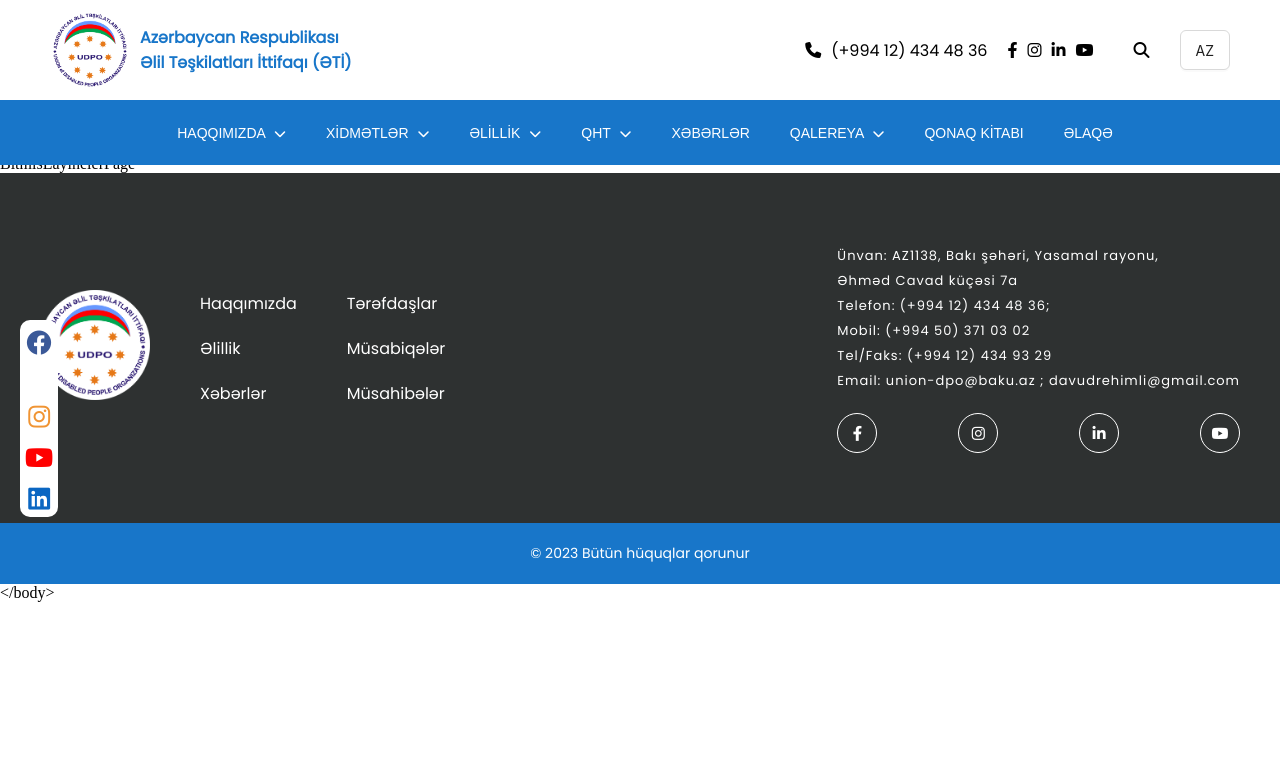
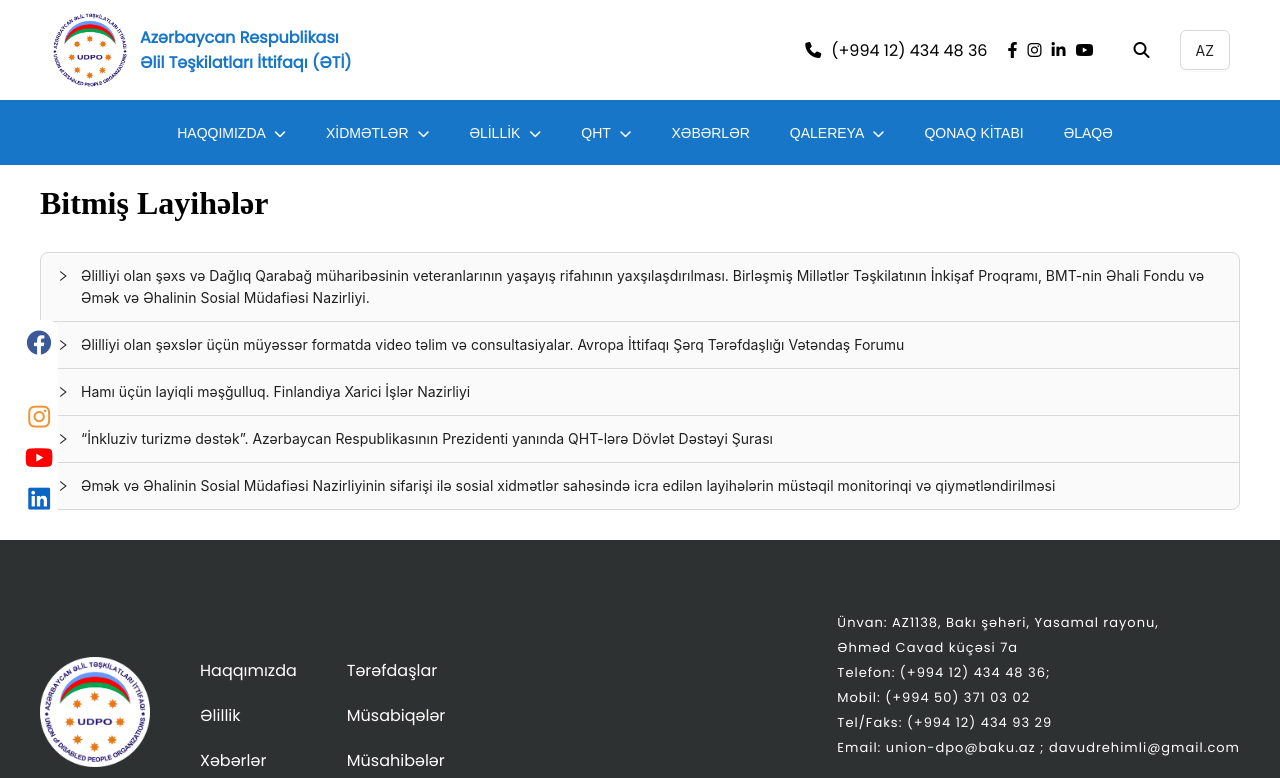
Before and after one commit to ShahriyarMammadov/UDPO, a React (Vite) app: page /layihe/bitmislayiheler in a window 1280 px wide. Shown: the top 778 px of the page. Built offline with nearby package versions, Linux system fonts and the light colour scheme; a web font is replaced by a local one.

Commit message:
layihe pages bug fixed

```diff
--- a/src/layouts/header/index.jsx
+++ b/src/layouts/header/index.jsx
@@ -87,11 +87,11 @@ const Header = () => {
             Üzvlər
           </NavLink>
           <NavLink
-            to={"/haqqimizda/fealiyyet"}
+            to={"/layihe/cariLayiheler"}
             style={{ display: "block", marginTop: "10px" }}
             onClick={onClose}
           >
-            Fəaliyyətlər
+            Layihələr
           </NavLink>
         </>
       ),
@@ -385,11 +385,11 @@ const Header = () => {
                 <NavLink to={"/haqqimizda/bizkimik"} title="bizkimik">
                   <div className="text">BİZ KİMİK</div>
                 </NavLink>
-                <NavLink to={"/haqqimizda/members"} title="members">
+                <NavLink to={"/haqqimizda/members"} title="üzvlər">
                   <div className="text">ÜZVLƏR</div>
                 </NavLink>
-                <NavLink to={"/haqqimizda/terminler"} title="Visitor Analytics">
-                  <div className="text">FƏALİYYƏTLƏR</div>
+                <NavLink to={"/layihe/carilayiheler"} title="cari layihələr">
+                  <div className="text">LAYİHƏLƏR</div>
                 </NavLink>
               </div>
             </div>
--- a/src/pages/LAYIHELER/BitmisLayiheler/index.jsx
+++ b/src/pages/LAYIHELER/BitmisLayiheler/index.jsx
@@ -1,8 +1,82 @@
 import React from "react";
 import "./index.scss";
+import { Collapse } from "antd";
 
 const BitmisLayihelerPage = () => {
-  return <div>BitmisLayihelerPage</div>;
+  const items = [
+    {
+      key: "1",
+      label:
+        "Əlilliyi olan şəxs və Dağlıq Qarabağ müharibəsinin veteranlarının yaşayış rifahının yaxşılaşdırılması. Birləşmiş Millətlər Təşkilatının İnkişaf Proqramı, BMT-nin Əhali Fondu və Əmək və Əhalinin Sosial Müdafiəsi Nazirliyi.",
+      children: (
+        <p>
+          Əlilliyi olan şəxs və Dağlıq Qarabağ müharibəsinin veteranlarının
+          yaşayış rifahının yaxşılaşdırılması. Birləşmiş Millətlər Təşkilatının
+          İnkişaf Proqramı, BMT-nin Əhali Fondu və Əmək və Əhalinin Sosial
+          Müdafiəsi Nazirliyi. <br />
+          2022
+        </p>
+      ),
+    },
+    {
+      key: "2",
+      label:
+        "Əlilliyi olan şəxslər üçün müyəssər formatda video təlim və consultasiyalar. Avropa İttifaqı Şərq Tərəfdaşlığı Vətəndaş Forumu ",
+      children: (
+        <p>
+          Əlilliyi olan şəxslər üçün müyəssər formatda video təlim və
+          consultasiyalar. Avropa İttifaqı Şərq Tərəfdaşlığı Vətəndaş Forumu
+          <br />
+          (01.09.2020 – 30.04.2021)
+        </p>
+      ),
+    },
+    {
+      key: "3",
+      label: "Hamı üçün layiqli məşğulluq. Finlandiya Xarici İşlər Nazirliyi",
+      children: (
+        <p>
+          Hamı üçün layiqli məşğulluq. Finlandiya Xarici İşlər Nazirliyi <br />
+          2020-2021
+        </p>
+      ),
+    },
+    {
+      key: "4",
+      label:
+        "“İnkluziv turizmə dəstək”. Azərbaycan Respublikasının Prezidenti yanında QHT-lərə Dövlət Dəstəyi Şurası",
+      children: (
+        <p>
+          “İnkluziv turizmə dəstək”. Azərbaycan Respublikasının Prezidenti
+          yanında QHT-lərə Dövlət Dəstəyi Şurası <br />
+          2019
+        </p>
+      ),
+    },
+    {
+      key: "5",
+      label:
+        "Əmək və Əhalinin Sosial Müdafiəsi Nazirliyinin sifarişi ilə sosial xidmətlər sahəsində icra edilən layihələrin müstəqil monitorinqi və qiymətləndirilməsi",
+      children: (
+        <p>
+          “Əmək və Əhalinin Sosial Müdafiəsi Nazirliyinin sifarişi ilə sosial
+          xidmətlər sahəsində icra edilən layihələrin müstəqil monitorinqi və
+          qiymətləndirilməsi” <br />
+          2019
+        </p>
+      ),
+    },
+  ];
+
+  return (
+    <div id="bitmisLayiheler">
+      <div className="container">
+        <h1>Bitmiş Layihələr</h1>
+
+        <Collapse accordion items={items} />
+      </div>
+    </div>
+  );
 };
 
 export default BitmisLayihelerPage;
--- a/src/pages/LAYIHELER/BitmisLayiheler/index.scss
+++ b/src/pages/LAYIHELER/BitmisLayiheler/index.scss
@@ -0,0 +1,9 @@
+#bitmisLayiheler {
+    padding: 30px 10px;
+
+    .container {
+        h1 {
+            padding-bottom: 30px;
+        }
+    }
+}
--- a/src/pages/LAYIHELER/CariLayiheler/index.jsx
+++ b/src/pages/LAYIHELER/CariLayiheler/index.jsx
@@ -1,8 +1,62 @@
 import React from "react";
 import "./index.scss";
+import { Collapse } from "antd";
 
 const CariLayihelerPage = () => {
-  return <div>CariLayihelerPage</div>;
+  const text = `
+  A dog is a type of domesticated animal.
+  Known for its loyalty and faithfulness,
+  it can be found as a welcome guest in many households across the world.
+`;
+  const items = [
+    {
+      key: "1",
+      label:
+        "Azərbaycanda İnnovasiyalara yönələn və davamli vətəndaş cəmiyyətinin İnkişaf edilməsi",
+      children: (
+        <p>
+          Fövqəladə hallarda riskinin azaldılması ilə bağlı əlilliyə dair milli
+          siyasətlər üçün tövsiyələr üzrə konseptual sənədin hazırlanması.
+          Donor: Avropa İttifaqı, BMT-nin İnkişaf Proqramı <br />
+          Ərazi: Azərbaycan <br />
+          Müddət: 2022-2023
+        </p>
+      ),
+    },
+    {
+      key: "2",
+      label:
+        "Alternativ hesabatların hazırlanmasında əlilliyi olan şəxslərin yerli təşkilatlarının (ƏoŞT) gücləndirilməsi. BMT-nin İnsan Hüquqları üzrə Ali Komisarlığı (OHCHR). 2022 - 2023 )",
+      children: (
+        <p>
+          Alternativ hesabatların hazırlanmasında əlilliyi olan şəxslərin yerli
+          təşkilatlarının (ƏoŞT) gücləndirilməsi. BMT-nin İnsan Hüquqları üzrə
+          Ali Komisarlığı (OHCHR). <br />
+          2022 - 2023
+        </p>
+      ),
+    },
+    {
+      key: "3",
+      label: "Gələcəyin assosiasiyaları. USAİD. 2022 - 2025",
+      children: (
+        <p>
+          Gələcəyin assosiasiyaları. USAİD. <br />
+          2022 - 2025
+        </p>
+      ),
+    },
+  ];
+
+  return (
+    <div id="cariLayiheler">
+      <div className="container">
+        <h1>Cari Layihələr</h1>
+
+        <Collapse accordion items={items} />
+      </div>
+    </div>
+  );
 };
 
 export default CariLayihelerPage;
--- a/src/pages/LAYIHELER/CariLayiheler/index.scss
+++ b/src/pages/LAYIHELER/CariLayiheler/index.scss
@@ -0,0 +1,7 @@
+#cariLayiheler {
+    padding: 30px 10px;
+
+    h1 {
+        padding-bottom: 30px;
+    }
+}
```
